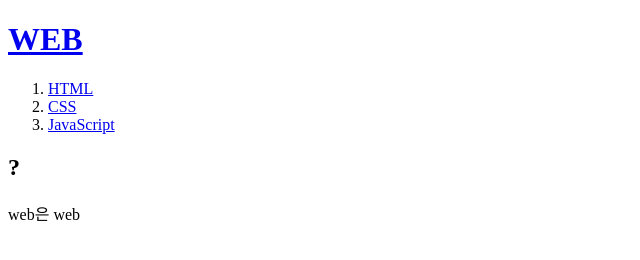
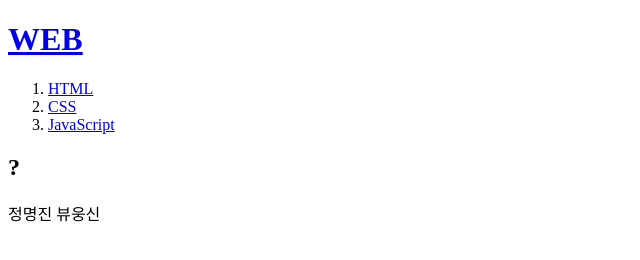
Before and after one commit to jiyun4251/WEB1, a plain HTML site: page index.html in a window 1280 px wide. Shown: the full height of the page, 0-640 px from the left. Drawn offline with Linux system fonts and the light colour scheme.

Commit message:
Update index.html

```diff
--- a/index.html
+++ b/index.html
@@ -15,6 +15,6 @@
 
 
   <h2>?</h2>
-  <p>web은 web</p>
+  <p>정명진 뷰웅신</p>
 </body>
 </html>
```
